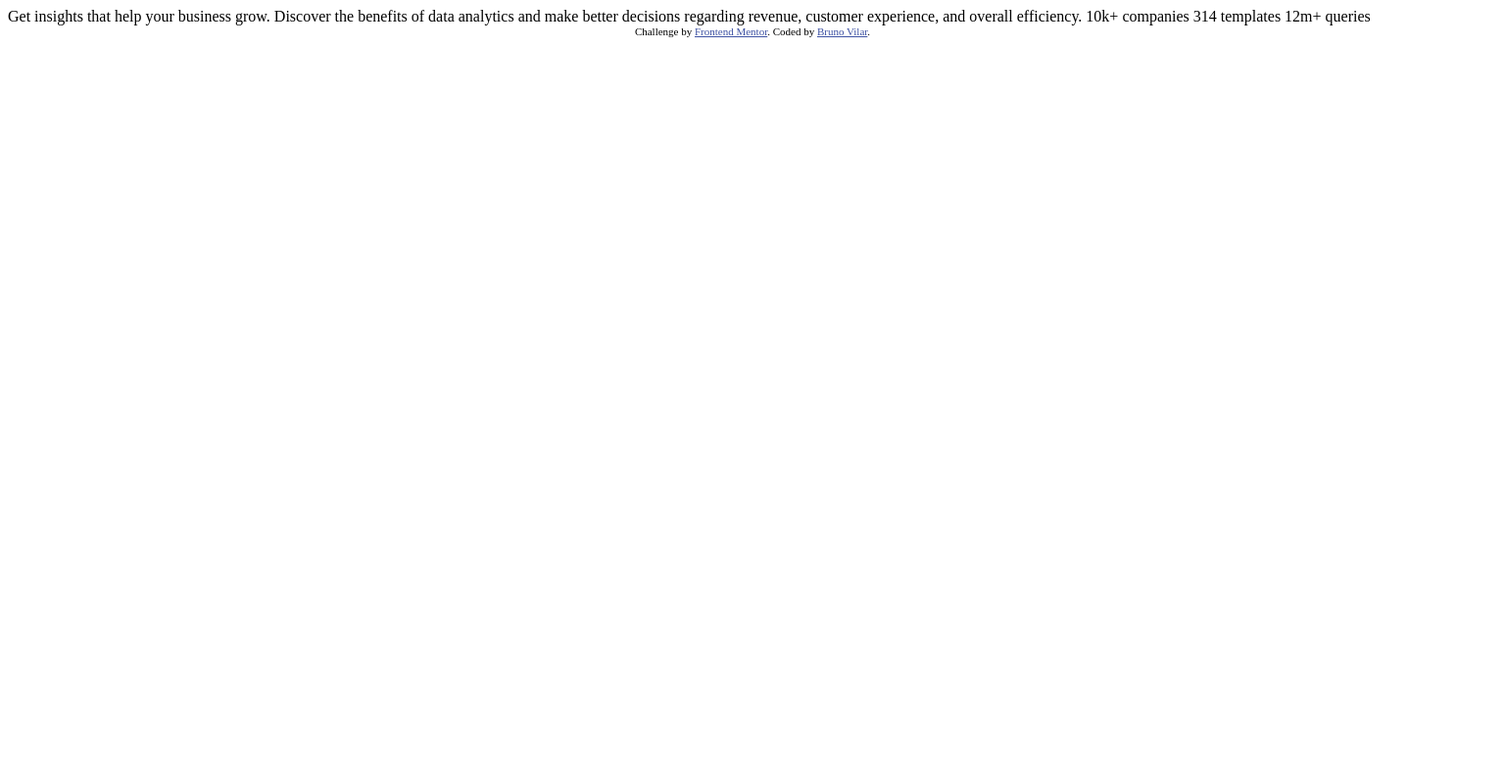
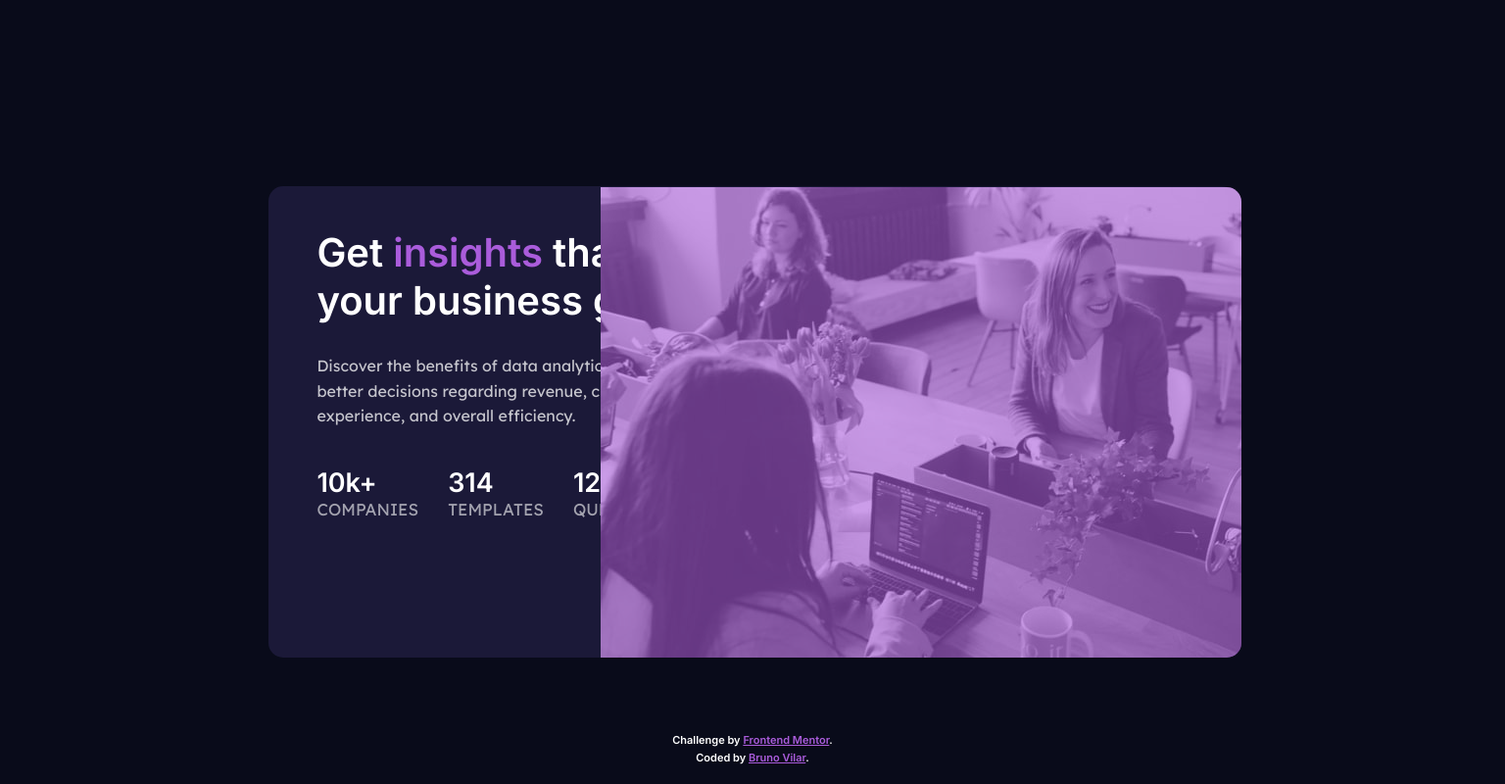
Before and after one commit to bpvcode/frontend_mentor_challenges, a plain HTML site: page 01_stats_preview_card_component/stats-preview-card-component-main/index.html in a window 1536 px wide. Shown: the whole page at 98% size. Drawn offline with Linux system fonts and the light colour scheme.

Commit message:
Feat: Mobile - ok ;) | Desktop - 1440px error | Desktop - 2000px error

```diff
--- a/01_stats_preview_card_component/stats-preview-card-component-main/index.html
+++ b/01_stats_preview_card_component/stats-preview-card-component-main/index.html
@@ -8,25 +8,50 @@
 
   <title>Frontend Mentor | Stats preview card component</title>
 
-  <!-- Feel free to remove these styles or customise in your own stylesheet 👍 -->
-  <style>
-    .attribution { font-size: 11px; text-align: center; }
-    .attribution a { color: hsl(228, 45%, 44%); }
-  </style>
+  <link rel="stylesheet" href="./styles.css">
+
+  <link rel="preconnect" href="https://fonts.gstatic.com">
+<link href="https://fonts.googleapis.com/css2?family=Inter:wght@600&display=swap" rel="stylesheet">
+
+<link rel="preconnect" href="https://fonts.gstatic.com">
+<link href="https://fonts.googleapis.com/css2?family=Inter:wght@600&family=Lexend+Deca&display=swap" rel="stylesheet">
+
 </head>
 <body>
 
-  Get insights that help your business grow.
+  <div class="principal-back">
+    <div class="principal-card">
 
-  Discover the benefits of data analytics and make better decisions regarding revenue, customer
-  experience, and overall efficiency.
+      <div class="gradient">
+        <img src="./images/image-header-mobile.jpg" alt="working">
+      </div>
 
-  10k+ companies
-  314 templates
-  12m+ queries
+      <div class="principal-info">
+
+        <h1>Get <strong id="insights">insights</strong> that help your business grow.</h1>
+
+        <p class="main-paragraph">Discover the benefits of data analytics and make better decisions regarding revenue, customer experience, and overall efficiency.</p>
+        <div class="statistics">
+          <div>
+            <h2 id="first">10k+</h2>
+            <p class="stat-heading" id="first">companies</p>
+          </div>
+          <div>
+            <h2 id="second">314</h2>
+            <p class="stat-heading" id="second">templates</p>
+          </div>
+          <div>
+            <h2 id="third">12M+</h2>
+            <p class="stat-heading" id="third">queries</p>
+          </div>
+        </div>
+      </div>
+
+    </div>
+  </div>
 
   <div class="attribution">
-    Challenge by <a href="https://www.frontendmentor.io?ref=challenge" target="_blank">Frontend Mentor</a>.
+    Challenge by <a href="https://www.frontendmentor.io?ref=challenge" target="_blank">Frontend Mentor</a>.<br>
     Coded by <a href="https://github.com/bpvcode">Bruno Vilar</a>.
   </div>
 </body>
--- /dev/null
+++ b/01_stats_preview_card_component/stats-preview-card-component-main/styles.css
@@ -0,0 +1,145 @@
+/* ====================MOBILE====================== */
+
+.attribution {
+    font-size: 11px;
+    text-align: center;
+    margin-top: 5%;
+    line-height: 1.6em;
+}
+.attribution a {
+    color: hsl(277, 64%, 61%);
+}
+
+.principal-card{
+    display: grid;
+    margin: auto;
+    margin-top: 8%;
+    /*border: solid 2px red;*/
+    border-radius: 15px;
+    overflow: hidden;
+    /*grid-template-columns: repeat(auto-fit, minmax(240px, 1fr));*/
+    align-items: center;
+    background-color: hsl(244, 38%, 16%);
+    width: 95%;
+
+}
+
+.principal-info{
+    display: grid;
+    /*grid-template-columns: repeat(auto-fit, minmax(240px, 1fr));*/
+    text-align: center;
+    background-color: hsl(244, 38%, 16%);
+    color: hsl(0, 0%, 100%);
+    margin-top: -0.3em;
+    padding-bottom: 3em;
+}
+
+body {
+    background-color: hsl(233, 47%, 7%);
+    /*background-color: red;*/
+    color: hsl(0, 0%, 100%); ;
+    font-size: 15px;
+    font-family: 'Inter', sans-serif;
+}
+
+h1 {
+    margin-top: 1em;
+    margin-left: 1em;
+    margin-right: 1em;
+}
+
+.main-paragraph{
+    color:hsla(0, 0%, 100%, 0.75) ;
+    margin-top: 0.5em;
+    margin-left: 2.5em;
+    margin-right: 2.5em;
+    vertical-align: middle;
+    font-family: 'Lexend Deca', sans-serif;
+    line-height: 1.6em;
+}
+
+.stat-heading{
+    color: hsla(0, 0%, 100%, 0.6);
+    margin-top: -3%;
+    font-family: 'Lexend Deca', sans-serif;
+    text-transform: uppercase;
+}
+
+img{
+    width: 100%;
+    -webkit-filter: grayscale(100%);
+    filter: grayscale(100%);
+    opacity: 0.4;
+}
+
+.gradient{
+    background: hsl(277, 64%, 61%);
+    /*position: relative;*/
+}
+
+#insights{
+    color: hsl(277, 64%, 61%);
+}
+
+/* ====================DESKTOP====================== */
+
+@media only screen and (min-width: 1440px) {
+    body{
+        font-size: 20px;
+    }
+
+    .principal-card{
+        margin-top: 12.5%;
+        display: flex;
+        align-content: center;
+        /*border: solid 2px red;*/
+        width: 65%;
+    }
+
+    .principal-info{
+        display: inline-block;
+        text-align:left;
+        height: 427px;
+    }
+
+    .gradient{
+        display: flex;
+        position: absolute;
+        z-index: 1;
+        right: 17.5%;
+        border-top-right-radius: 15px;
+        border-bottom-right-radius: 15px;
+        overflow: hidden;
+    }
+
+    h1 {
+        margin-top: 5%;
+        margin-left: 5%;
+        margin-right: 45%;
+    }
+
+    .main-paragraph{
+        color:hsla(0, 0%, 100%, 0.75) ;
+        margin-top: 3%;
+        margin-left: 5%;
+        margin-right: 55%;
+        font-size: 16px;
+    }
+
+    .statistics{
+        font-size: 18px;
+        display: inline-flex;
+        margin-left: 5%;
+    }
+
+    .stat-heading{
+        font-size: 17px;
+        margin-top: 0%;
+        padding-right: 30px;
+    }
+
+    h2{
+        margin-bottom: 0px;
+    }
+
+}
```
